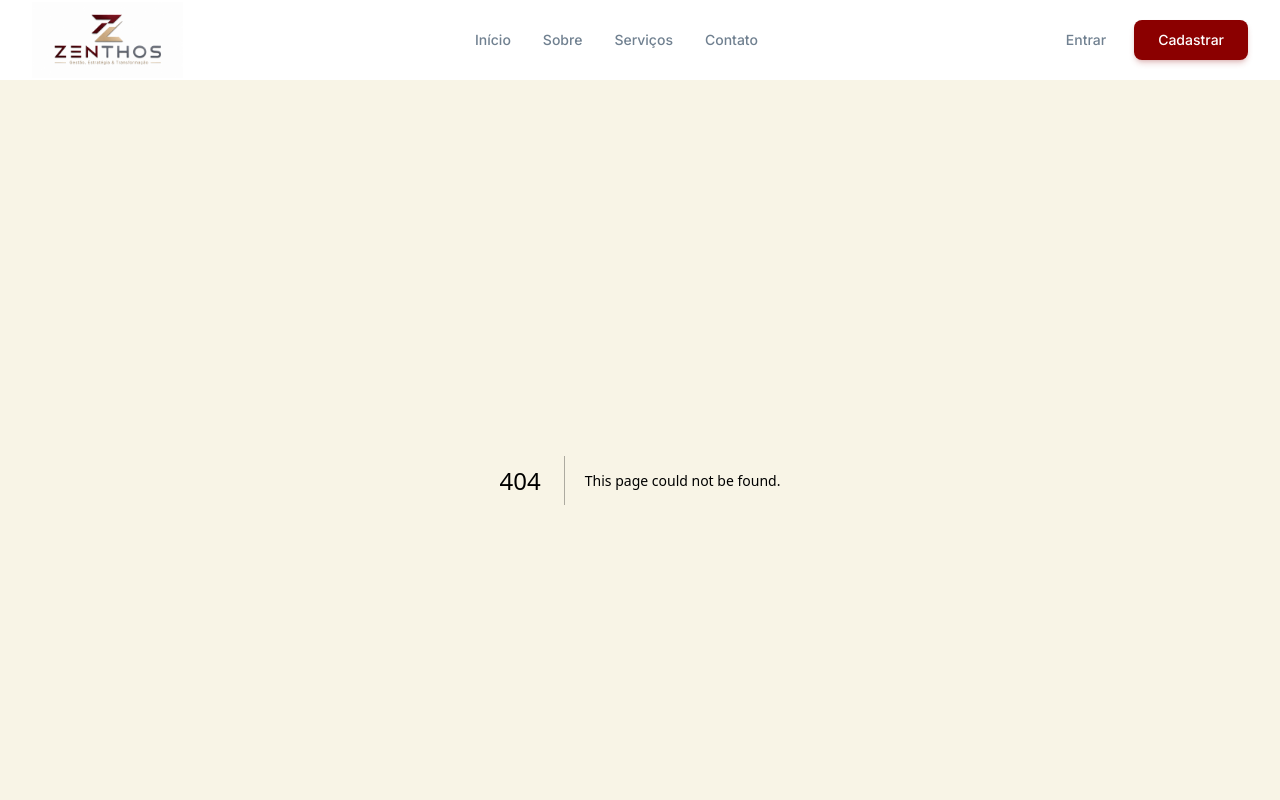
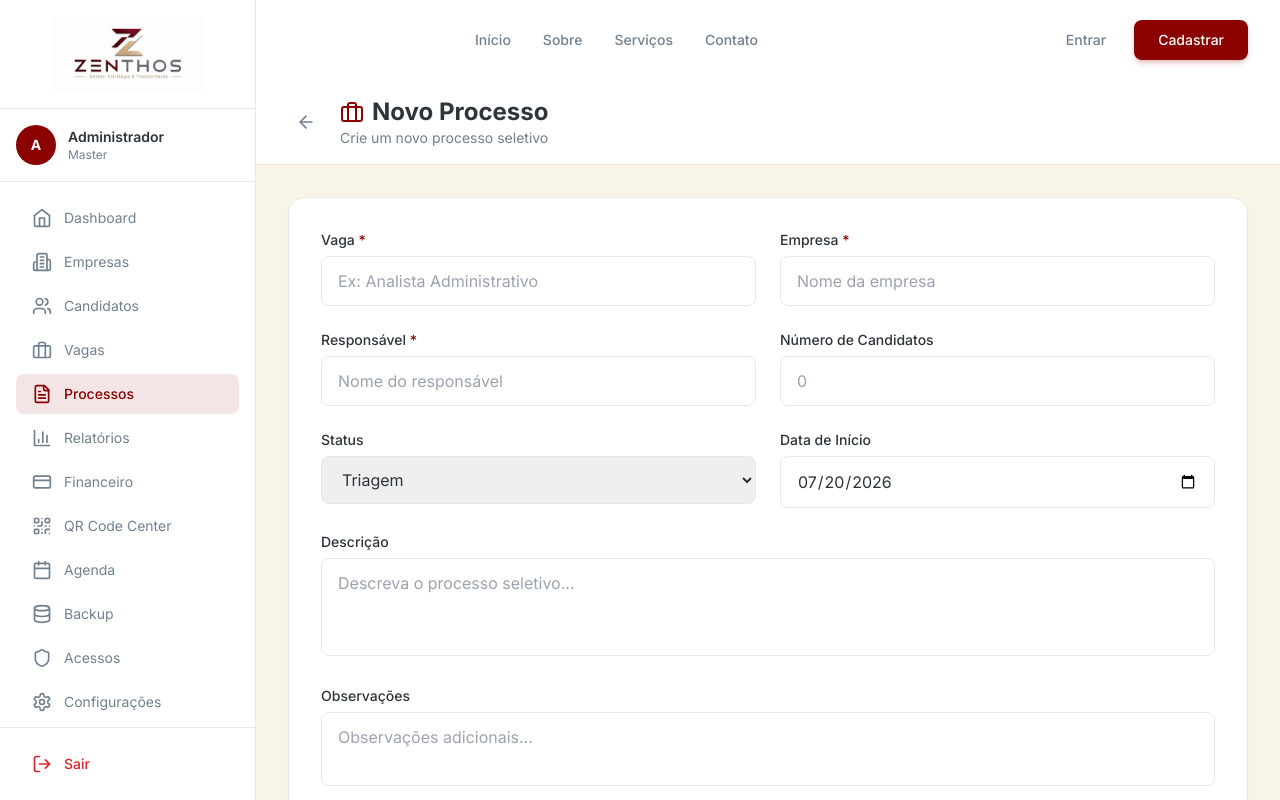
Before and after one commit to trivoroficial/consult_recruit, a Next.js app: page /admin/processos/novo in a window 1280 px wide. Before the commit this address had no page. Shown: the top 800 px of the page. Built offline with nearby package versions, Linux system fonts and the light colour scheme; sample sign-in values are in the browser's storage; a web font is replaced by a local one.

Commit message:
Create NovoProcesso component for new process form

```diff
--- /dev/null
+++ b/src/app/(dashboard)/admin/processos/novo/page.tsx
@@ -0,0 +1,233 @@
+'use client'
+
+import { useState } from 'react'
+import { useRouter } from 'next/navigation'
+import { SidebarAdmin } from '@/components/dashboard/SidebarAdmin'
+import { DashboardFooter } from '@/components/dashboard/DashboardFooter'
+import { Briefcase, ArrowLeft, Save, CheckCircle, Building2, Users, Calendar, User } from 'lucide-react'
+
+export default function NovoProcesso() {
+  const router = useRouter()
+  const [loading, setLoading] = useState(false)
+  const [success, setSuccess] = useState(false)
+  const [form, setForm] = useState({
+    vaga: '',
+    empresa: '',
+    responsavel: '',
+    candidatos: '',
+    status: 'triagem',
+    inicio: new Date().toISOString().split('T')[0],
+    descricao: '',
+    observacoes: ''
+  })
+
+  const handleSubmit = (e: React.FormEvent) => {
+    e.preventDefault()
+    setLoading(true)
+
+    setTimeout(() => {
+      const novoProcesso = {
+        id: Date.now(),
+        ...form,
+        candidatos: parseInt(form.candidatos) || 0,
+        dataCriacao: new Date().toISOString()
+      }
+
+      const saved = localStorage.getItem('zenthos_processos')
+      let processos = []
+      if (saved) {
+        processos = JSON.parse(saved)
+      }
+      processos.push(novoProcesso)
+      localStorage.setItem('zenthos_processos', JSON.stringify(processos))
+
+      setLoading(false)
+      setSuccess(true)
+
+      setTimeout(() => {
+        router.push('/admin/processos')
+      }, 2000)
+    }, 1500)
+  }
+
+  if (success) {
+    return (
+      <div className="min-h-screen bg-[#F8F4E6] flex flex-col">
+        <SidebarAdmin />
+        <div className="flex-1 ml-64 flex flex-col min-h-screen">
+          <div className="flex-1 p-8 flex items-center justify-center">
+            <div className="bg-white rounded-2xl shadow-sm border border-[#E8EAE0] p-12 text-center max-w-md w-full">
+              <div className="w-20 h-20 bg-green-100 rounded-full flex items-center justify-center mx-auto mb-4">
+                <CheckCircle className="h-10 w-10 text-green-600" />
+              </div>
+              <h2 className="text-2xl font-bold text-[#2D343A]">Processo criado com sucesso!</h2>
+              <p className="text-[#708090] mt-2">
+                O processo para {form.vaga} foi criado e já está disponível.
+              </p>
+              <button
+                onClick={() => router.push('/admin/processos')}
+                className="mt-6 px-6 py-2 bg-[#8B0000] text-white rounded-lg hover:bg-[#700000] transition"
+              >
+                Voltar para Processos
+              </button>
+            </div>
+          </div>
+        </div>
+      </div>
+    )
+  }
+
+  return (
+    <div className="min-h-screen bg-[#F8F4E6] flex flex-col">
+      <SidebarAdmin />
+
+      <div className="flex-1 ml-64 flex flex-col min-h-screen">
+        <header className="bg-white border-b border-[#E8EAE0] px-8 py-4 flex items-center justify-between">
+          <div className="flex items-center gap-4">
+            <button
+              onClick={() => router.push('/admin/processos')}
+              className="p-2 hover:bg-[#F8F4E6] rounded-lg transition"
+            >
+              <ArrowLeft className="h-5 w-5 text-[#708090]" />
+            </button>
+            <div>
+              <h1 className="text-2xl font-bold text-[#2D343A] flex items-center gap-2">
+                <Briefcase className="h-6 w-6 text-[#8B0000]" />
+                Novo Processo
+              </h1>
+              <p className="text-sm text-[#708090]">Crie um novo processo seletivo</p>
+            </div>
+          </div>
+        </header>
+
+        <div className="flex-1 p-8">
+          <form onSubmit={handleSubmit} className="bg-white rounded-2xl shadow-sm border border-[#E8EAE0] p-8">
+            <div className="grid grid-cols-1 md:grid-cols-2 gap-6">
+              <div>
+                <label className="block text-sm font-medium text-[#2D343A] mb-1.5">
+                  Vaga <span className="text-[#8B0000]">*</span>
+                </label>
+                <input
+                  type="text"
+                  required
+                  className="w-full px-4 py-3 border border-[#E8EAE0] rounded-lg focus:outline-none focus:ring-2 focus:ring-[#8B0000] transition"
+                  value={form.vaga}
+                  onChange={(e) => setForm({...form, vaga: e.target.value})}
+                  placeholder="Ex: Analista Administrativo"
+                />
+              </div>
+              <div>
+                <label className="block text-sm font-medium text-[#2D343A] mb-1.5">
+                  Empresa <span className="text-[#8B0000]">*</span>
+                </label>
+                <input
+                  type="text"
+                  required
+                  className="w-full px-4 py-3 border border-[#E8EAE0] rounded-lg focus:outline-none focus:ring-2 focus:ring-[#8B0000] transition"
+                  value={form.empresa}
+                  onChange={(e) => setForm({...form, empresa: e.target.value})}
+                  placeholder="Nome da empresa"
+                />
+              </div>
+              <div>
+                <label className="block text-sm font-medium text-[#2D343A] mb-1.5">
+                  Responsável <span className="text-[#8B0000]">*</span>
+                </label>
+                <input
+                  type="text"
+                  required
+                  className="w-full px-4 py-3 border border-[#E8EAE0] rounded-lg focus:outline-none focus:ring-2 focus:ring-[#8B0000] transition"
+                  value={form.responsavel}
+                  onChange={(e) => setForm({...form, responsavel: e.target.value})}
+                  placeholder="Nome do responsável"
+                />
+              </div>
+              <div>
+                <label className="block text-sm font-medium text-[#2D343A] mb-1.5">
+                  Número de Candidatos
+                </label>
+                <input
+                  type="number"
+                  className="w-full px-4 py-3 border border-[#E8EAE0] rounded-lg focus:outline-none focus:ring-2 focus:ring-[#8B0000] transition"
+                  value={form.candidatos}
+                  onChange={(e) => setForm({...form, candidatos: e.target.value})}
+                  placeholder="0"
+                />
+              </div>
+              <div>
+                <label className="block text-sm font-medium text-[#2D343A] mb-1.5">
+                  Status
+                </label>
+                <select
+                  className="w-full px-4 py-3 border border-[#E8EAE0] rounded-lg focus:outline-none focus:ring-2 focus:ring-[#8B0000] transition"
+                  value={form.status}
+                  onChange={(e) => setForm({...form, status: e.target.value})}
+                >
+                  <option value="triagem">Triagem</option>
+                  <option value="entrevista">Entrevista</option>
+                  <option value="aprovado">Aprovado</option>
+                  <option value="encerrado">Encerrado</option>
+                </select>
+              </div>
+              <div>
+                <label className="block text-sm font-medium text-[#2D343A] mb-1.5">
+                  Data de Início
+                </label>
+                <input
+                  type="date"
+                  className="w-full px-4 py-3 border border-[#E8EAE0] rounded-lg focus:outline-none focus:ring-2 focus:ring-[#8B0000] transition"
+                  value={form.inicio}
+                  onChange={(e) => setForm({...form, inicio: e.target.value})}
+                />
+              </div>
+              <div className="md:col-span-2">
+                <label className="block text-sm font-medium text-[#2D343A] mb-1.5">
+                  Descrição
+                </label>
+                <textarea
+                  rows={3}
+                  className="w-full px-4 py-3 border border-[#E8EAE0] rounded-lg focus:outline-none focus:ring-2 focus:ring-[#8B0000] transition resize-none"
+                  value={form.descricao}
+                  onChange={(e) => setForm({...form, descricao: e.target.value})}
+                  placeholder="Descreva o processo seletivo..."
+                />
+              </div>
+              <div className="md:col-span-2">
+                <label className="block text-sm font-medium text-[#2D343A] mb-1.5">
+                  Observações
+                </label>
+                <textarea
+                  rows={2}
+                  className="w-full px-4 py-3 border border-[#E8EAE0] rounded-lg focus:outline-none focus:ring-2 focus:ring-[#8B0000] transition resize-none"
+                  value={form.observacoes}
+                  onChange={(e) => setForm({...form, observacoes: e.target.value})}
+                  placeholder="Observações adicionais..."
+                />
+              </div>
+            </div>
+
+            <div className="flex items-center gap-4 mt-8 pt-6 border-t border-[#E8EAE0]">
+              <button
+                type="submit"
+                disabled={loading}
+                className="px-8 py-3 bg-[#8B0000] text-white rounded-lg hover:bg-[#700000] transition font-medium flex items-center gap-2 disabled:opacity-50"
+              >
+                <Save className="h-5 w-5" />
+                {loading ? 'Criando...' : 'Criar Processo'}
+              </button>
+              <button
+                type="button"
+                onClick={() => router.push('/admin/processos')}
+                className="px-8 py-3 border border-[#E8EAE0] rounded-lg hover:bg-[#F8F4E6] transition text-[#708090]"
+              >
+                Cancelar
+              </button>
+            </div>
+          </form>
+        </div>
+
+        <DashboardFooter />
+      </div>
+    </div>
+  )
+}
```
